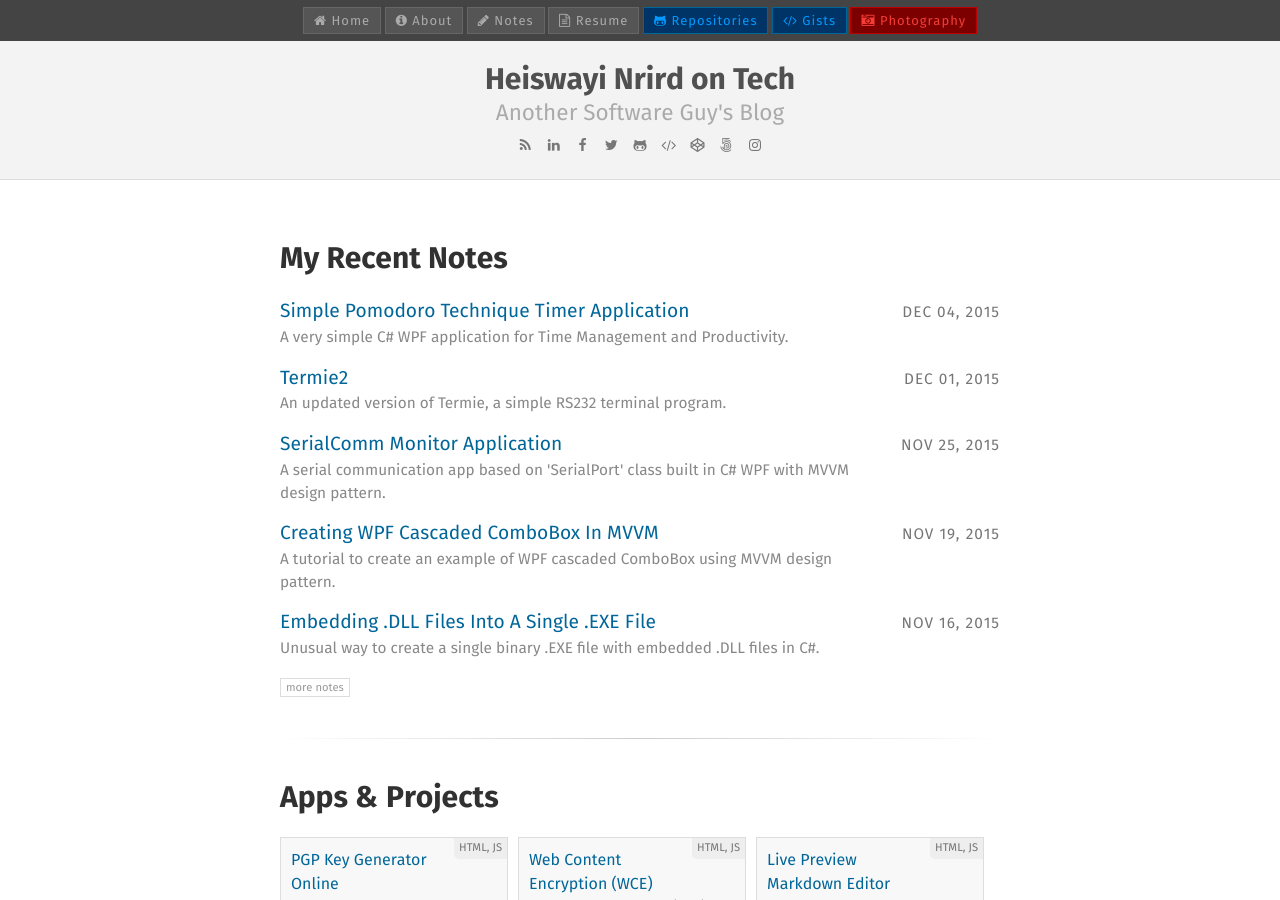
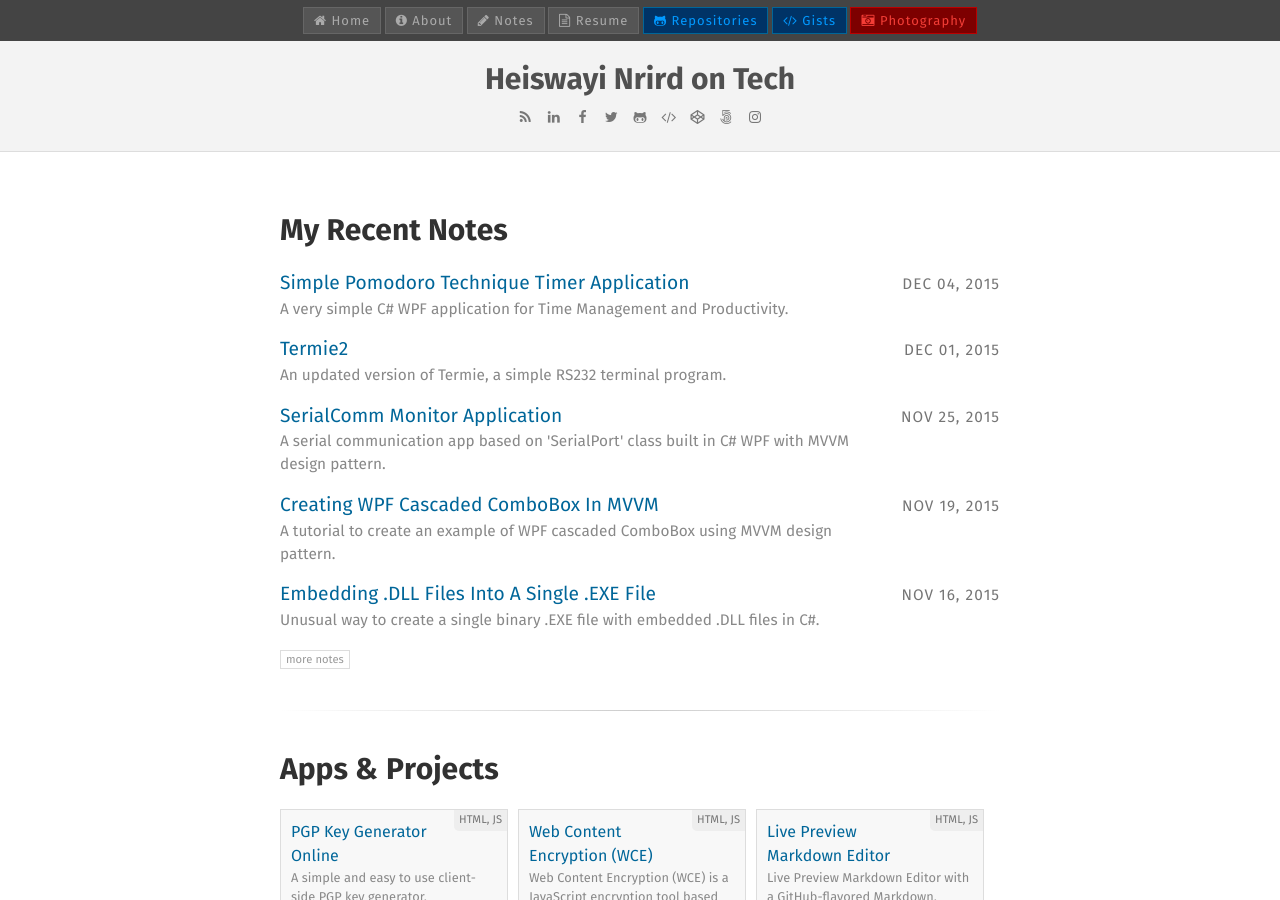
Before and after one commit to x-axis/heiswayi.github.io, a Jekyll site: the page built from index.html, in a window 1280 px wide and 900 px high. Built offline with Jekyll 4.4.1, drawn with Linux system fonts in a browser that asks for light colours; nearby versions of some CDN libraries; some of the changed lines change nothing that is shown.

Commit message:
Update configs

```diff
--- a/_config.yml
+++ b/_config.yml
@@ -1,9 +1,9 @@
 # Site settings
 # =============
-title: Heiswayi Nrird on Tech
-tagline: Another Software Guy's Blog
+title: "Heiswayi Nrird on Tech"
+#tagline: Another Software Guy's Blog
 email: hnrird@gmail.com
-description: 1+1=3 is always TRUE in my world, a balance between binary and reality.
+description: "1+1=3 is always TRUE in my world, a balance between binary and reality."
 baseurl: "" # the subpath of your site, e.g. /blog
 url: "http://heiswayi.github.io" # the base hostname & protocol for your site
 
@@ -18,7 +18,7 @@
 #twitter:
 #  username: HeiswayiNrird
 
-google_analytics: UA-58296043-7
+#google_analytics: UA-58296043-7
 
 # Build settings
 # ==============
```
